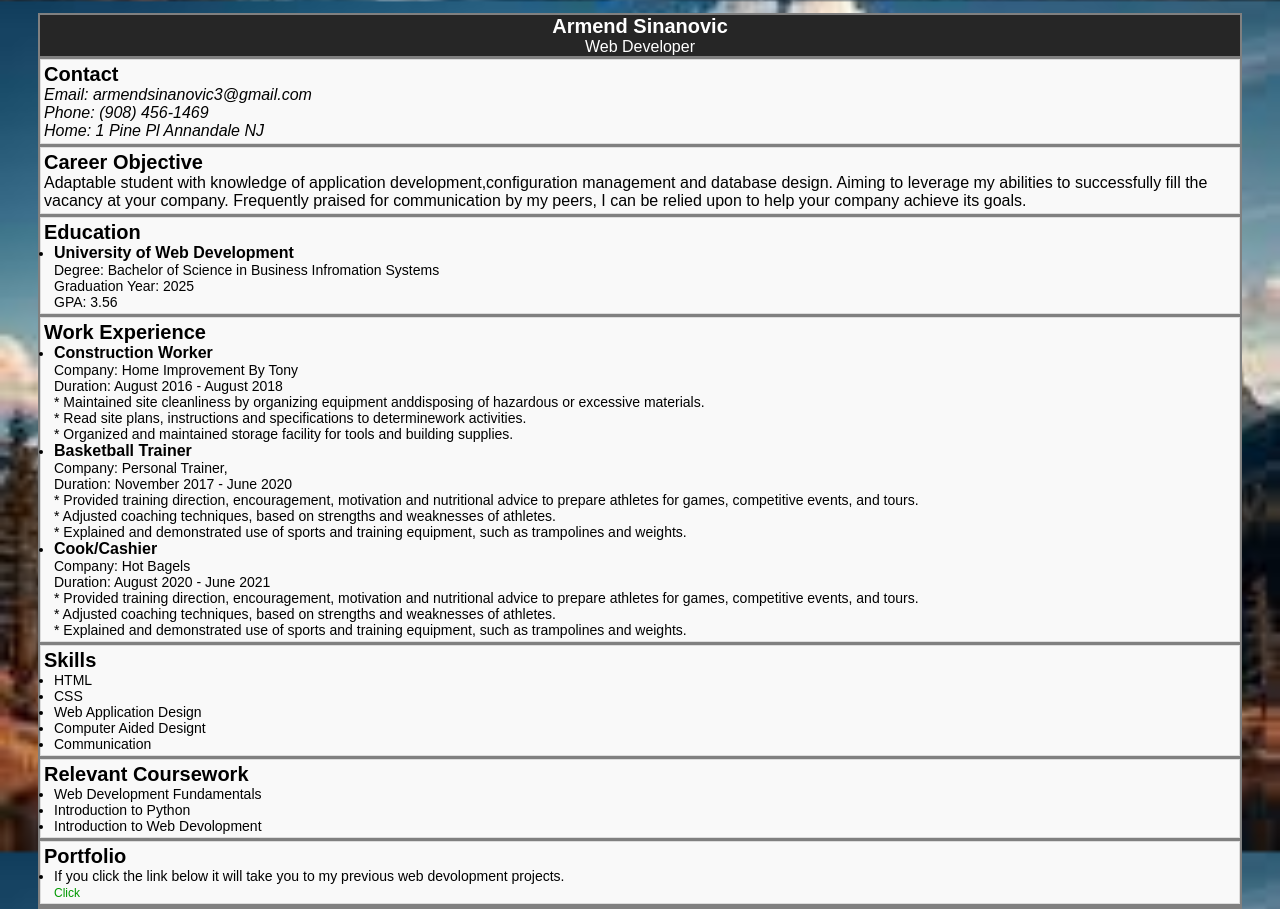
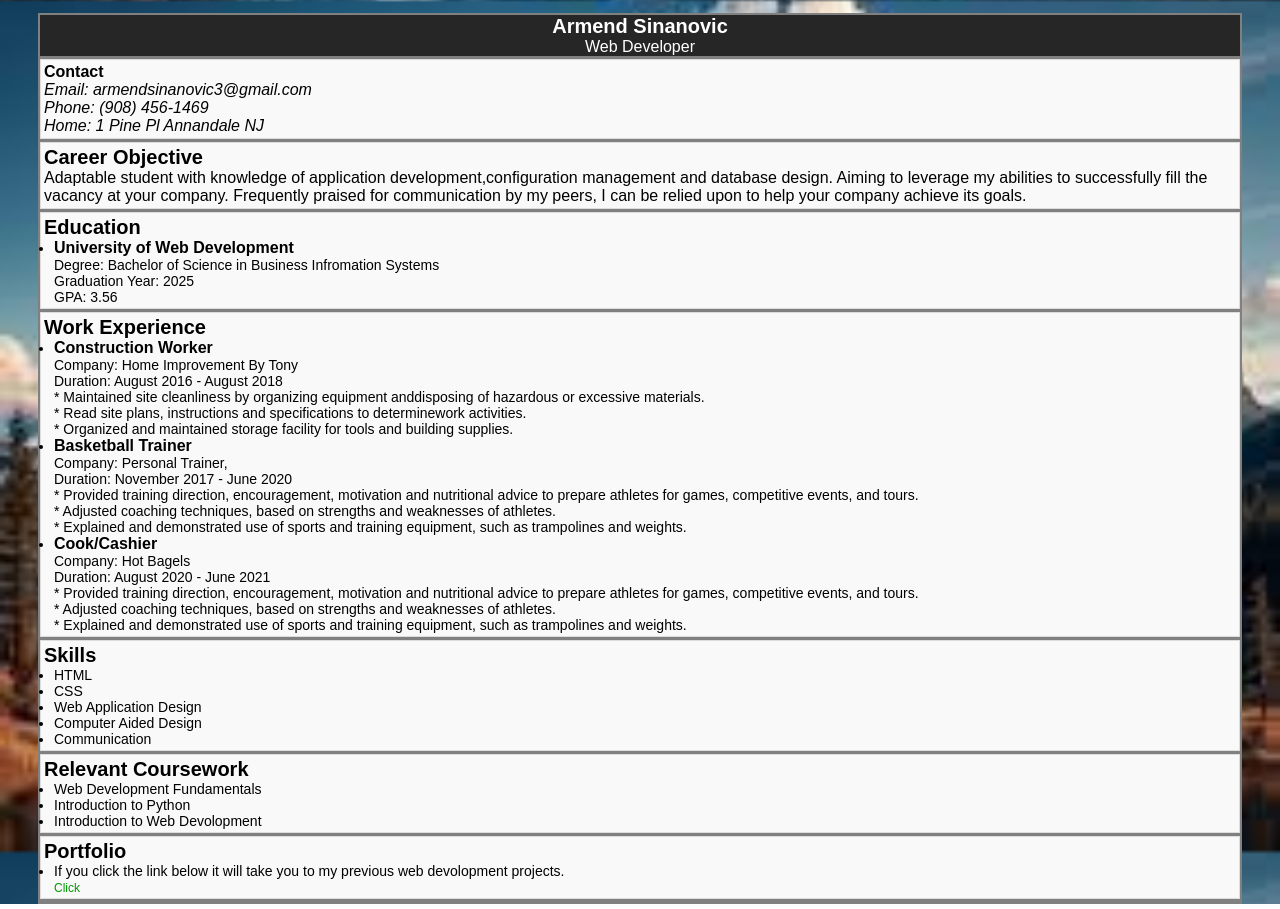
Before and after one commit to Armendo90/IS218-Module2, a plain HTML site: page index.html in a window 1280 px wide. Drawn offline with Linux system fonts and the light colour scheme.

Commit message:
Update index.html

```diff
--- a/index.html
+++ b/index.html
@@ -14,7 +14,7 @@
         </header>
 
         <section id="contact">
-            <h2>Contact</h2>
+            <h3>Contact</h2>
             <address>
                 <p>Email: armendsinanovic3@gmail.com</p>
                 <p>Phone: (908) 456-1469</p>
@@ -79,7 +79,7 @@
                 <li>HTML</li>
                 <li>CSS</li>
                 <li>Web Application Design</li>
-                <li>Computer Aided Designt</li>
+                <li>Computer Aided Design</li>
                 <li>Communication</li>
             </ul>
         </section>
```
